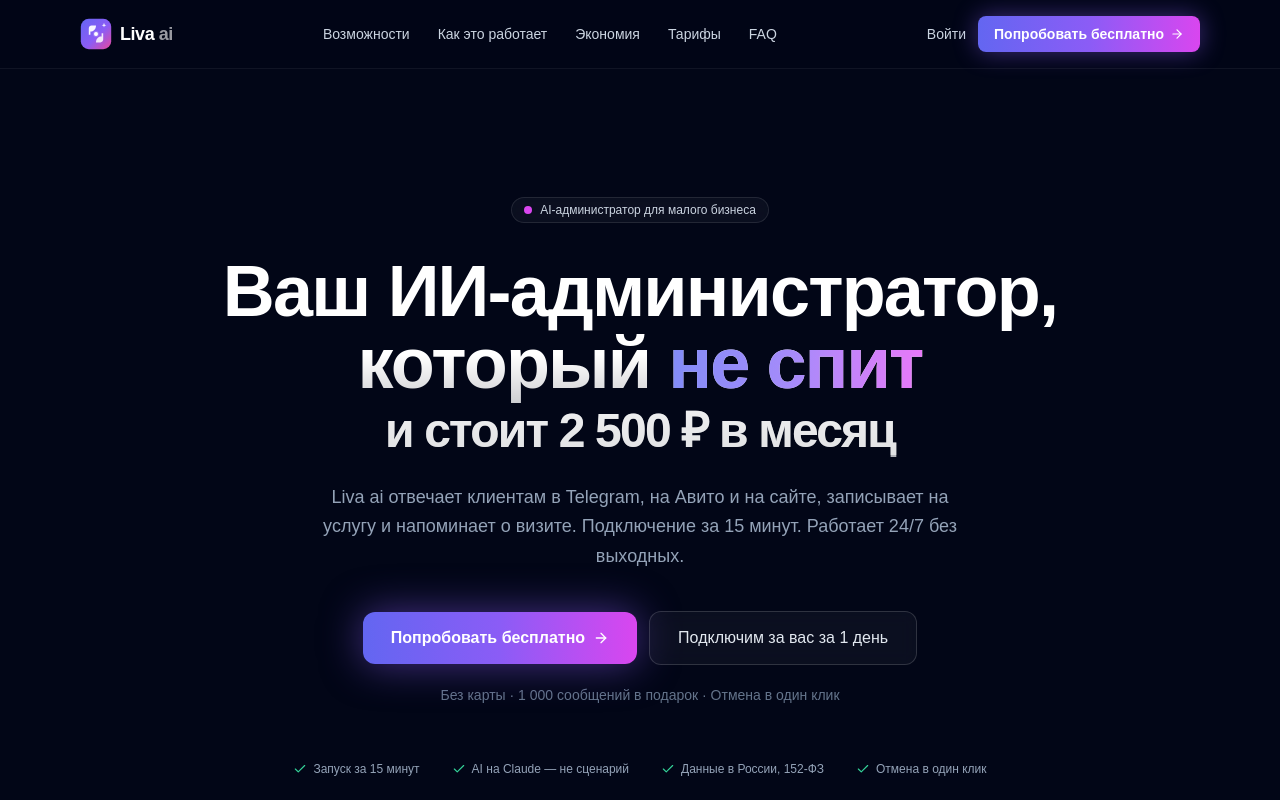
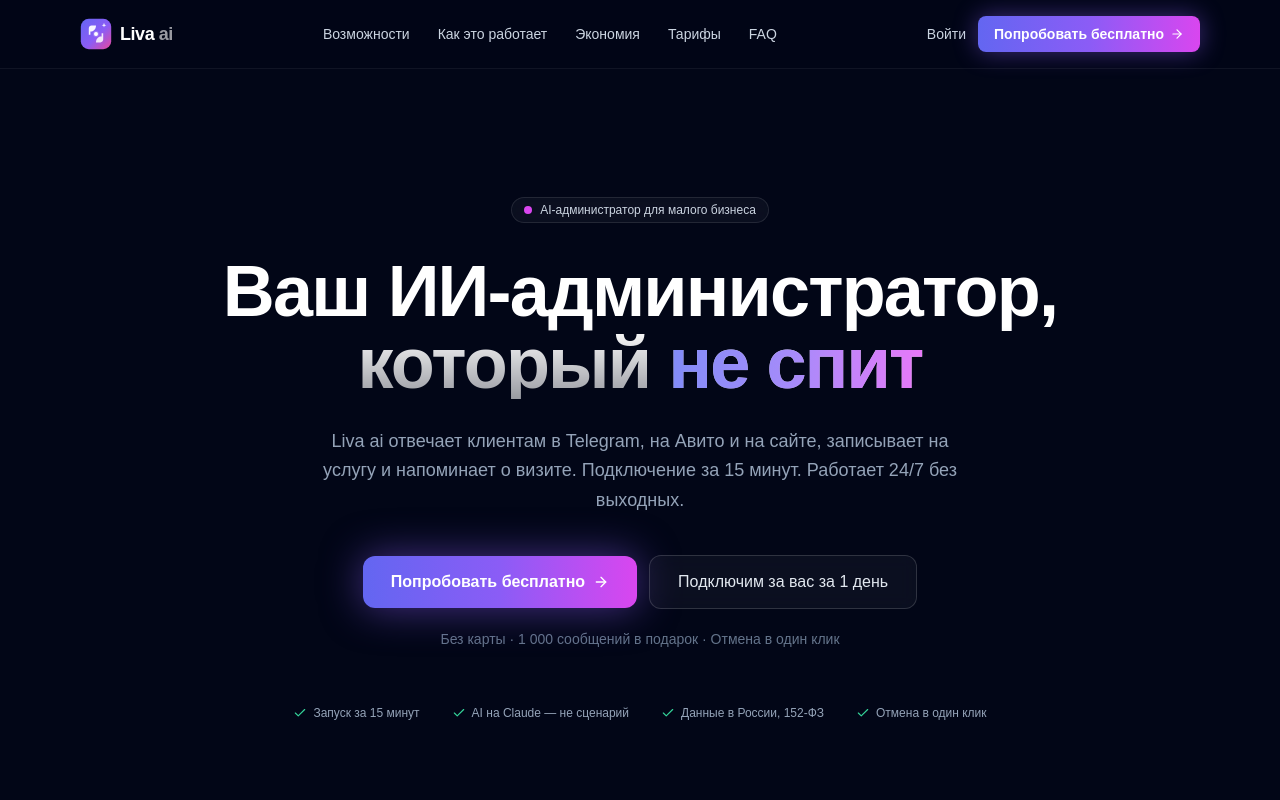
Before and after one commit to tugaynasirov77-del/ai-salon, a Next.js app in the folder frontend/: page / in a window 1280 px wide. Shown: the top 800 px of the page. Built offline with nearby package versions, Linux system fonts and the light colour scheme; no server answers.

Commit message:
fix(landing): убрать «и стоит 2 500 ₽ в месяц» из Hero H1

```diff
--- a/frontend/app/page.tsx
+++ b/frontend/app/page.tsx
@@ -89,9 +89,6 @@
               <span className="bg-gradient-to-r from-indigo-400 via-violet-400 to-fuchsia-400 bg-clip-text text-transparent">
                 не спит
               </span>
-            </span>
-            <span className="mt-2 block text-3xl text-white/70 sm:text-5xl">
-              и стоит 2 500 ₽ в месяц
             </span>
           </h1>
 
```
